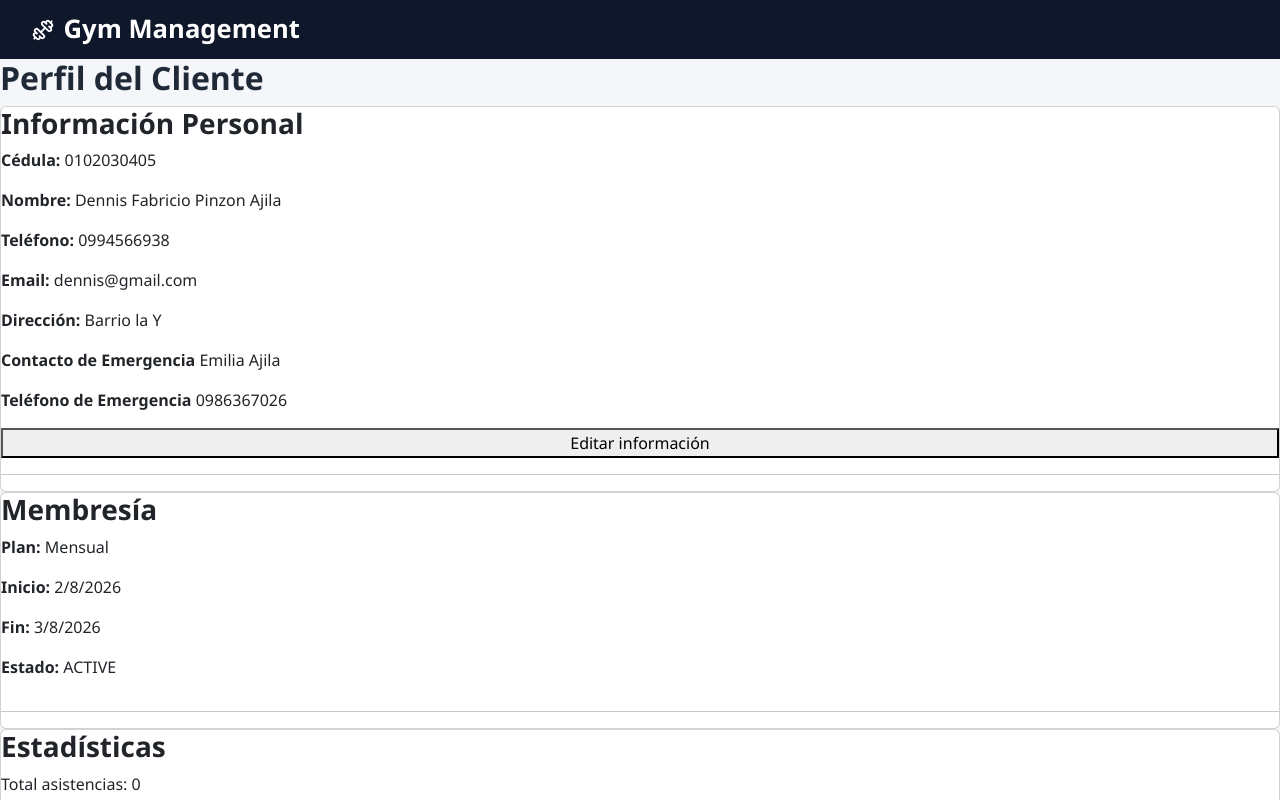
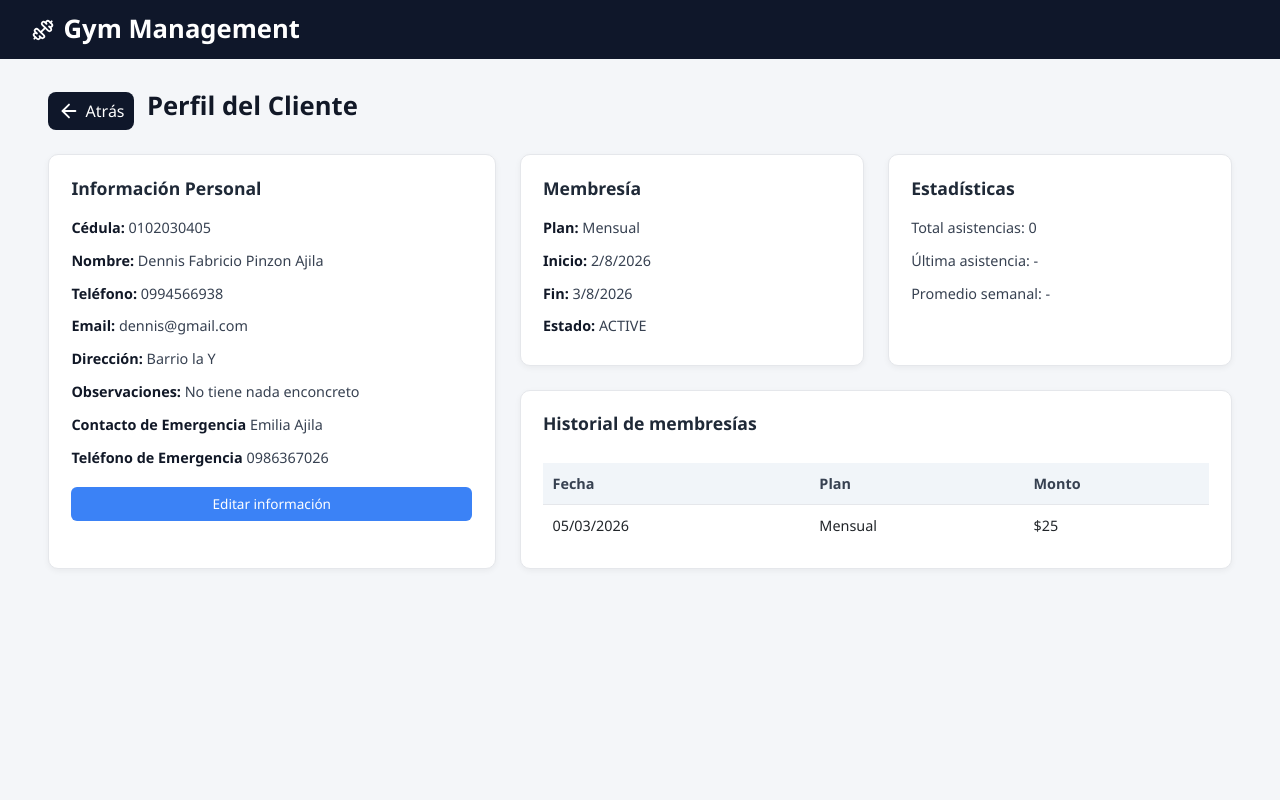
Before and after one commit to Dennis-9430/gym-management, a React (Vite) app: page /clients/1 in a window 1280 px wide. Shown: the top 800 px of the page. Built offline with nearby package versions, Linux system fonts and the light colour scheme.

Commit message:
Realizacion del estilo de la parte de lista clientes y perfil del cliente

```diff
--- a/src/components/clienteProfile/ClientInfo.tsx
+++ b/src/components/clienteProfile/ClientInfo.tsx
@@ -7,7 +7,7 @@ const ClientInfo = ({ client }: ClientProps) => {
     navigate(`/clients/edit/${client.id}`);
   };
   return (
-    <div className="card">
+    <div className="card card-info">
       <h3>Información Personal</h3>
 
       <p>
@@ -26,6 +26,9 @@ const ClientInfo = ({ client }: ClientProps) => {
         <strong>Dirección:</strong> {client.address}
       </p>
       <p>
+        <strong>Observaciones:</strong> {client.notes}
+      </p>
+      <p>
         <strong>Contacto de Emergencia</strong> {client.emergencyContact}
       </p>
       <p>
@@ -34,7 +37,6 @@ const ClientInfo = ({ client }: ClientProps) => {
       <button className="btn-edit" onClick={handleEdit}>
         Editar información
       </button>
-      <hr />
     </div>
   );
 };
--- a/src/components/clienteProfile/ClientMembership.tsx
+++ b/src/components/clienteProfile/ClientMembership.tsx
@@ -4,24 +4,19 @@ const ClientMembership = ({ client }: ClientProps) => {
   return (
     <div className="card">
       <h3>Membresía</h3>
-
       <p>
         <strong>Plan:</strong> {client.memberShip}
       </p>
-
       <p>
         <strong>Inicio:</strong>{" "}
         {client.memberShipStartDate.toLocaleDateString()}
       </p>
-
       <p>
         <strong>Fin:</strong> {client.memberShipEndDate.toLocaleDateString()}
       </p>
-
       <p>
         <strong>Estado:</strong> {client.memberShipStatus}
       </p>
-      <hr />
     </div>
   );
 };
--- a/src/components/clienteProfile/ClientPayments.tsx
+++ b/src/components/clienteProfile/ClientPayments.tsx
@@ -1,8 +1,8 @@
 const ClientPayments = () => {
   return (
-    <div className="card card-full">
+    <div className="card card-history card-full">
       <h3>Historial de membresías</h3>
-
+      <div className="history-wrapper">
         <table className="history-table">
           <thead>
             <tr>
@@ -21,6 +21,7 @@ const ClientPayments = () => {
           </tbody>
         </table>
       </div>
+    </div>
   );
 };
 
--- a/src/components/clienteProfile/ClientStats.tsx
+++ b/src/components/clienteProfile/ClientStats.tsx
@@ -6,7 +6,6 @@ const ClientStats = () => {
       <p>Total asistencias: 0</p>
       <p>Última asistencia: -</p>
       <p>Promedio semanal: -</p>
-      <hr />
     </div>
   );
 };
--- a/src/components/clientes/ClientSearch.tsx
+++ b/src/components/clientes/ClientSearch.tsx
@@ -1,3 +1,4 @@
+import { Search } from "lucide-react";
 interface Props {
   search: string;
   onSearch: (value: string) => void;
@@ -8,7 +9,9 @@ const ClientSearch = ({ search, onSearch, showAll, filterActiver }: Props) => {
   return (
     <div className="clietn-search-bar">
       <div className="search-actions">
-        <h2> Lista de Clientes</h2>
+        <h2>Lista de Clientes</h2>
+
+        <div className="search-input-wrapper">
           <input
             className="client-search"
             type="text"
@@ -16,8 +19,15 @@ const ClientSearch = ({ search, onSearch, showAll, filterActiver }: Props) => {
             value={search}
             onChange={(e) => onSearch(e.target.value)}
           />
+          <Search size={18} className="search-icon" />
+        </div>
+
+        <div className="search-filters">
           <button onClick={showAll}>Todos</button>
-        <button onClick={filterActiver}>Activos</button>
+          <button className="active-filter" onClick={filterActiver}>
+            Activos
+          </button>
+        </div>
       </div>
     </div>
   );
--- a/src/components/clientes/FormClients.tsx
+++ b/src/components/clientes/FormClients.tsx
@@ -1,11 +1,13 @@
 import useClientForm from "../../reducers/useClientForm";
-import { useParams } from "react-router-dom";
+import { useNavigate, useParams } from "react-router-dom";
 import { useClients } from "../../hooks/listClientsHook";
+import React, { useEffect } from "react";
+import { ArrowLeft } from "lucide-react";
 import "../../styles/clientsRegister.css";
-import { useEffect } from "react";
 
 const FormClient = () => {
   const { form, updateField, resetForm } = useClientForm();
+  const navigate = useNavigate();
   const { id } = useParams();
   const { clients } = useClients();
   const clientToEdit = clients.find((c) => c.id === Number(id));
@@ -25,12 +27,26 @@ const FormClient = () => {
   const handleSubmit = (e: React.FormEvent<HTMLFormElement>) => {
     e.preventDefault();
     console.log("cliente", form);
-    resetForm();
+    if (id) {
+      // si está editando
+      navigate(`/clients/${id}`);
+    } else {
+      // si está registrando
+      navigate("/dashboard");
+    }
+  };
+  const handleClose = (e: React.MouseEvent<HTMLButtonElement>) => {
+    e.preventDefault();
+    if (id) {
+      navigate(`/clients/${id}`);
+    } else {
+      navigate("/dashboard");
+    }
   };
   return (
     <main className="register-container">
       <div className="register-card">
-        <h2>Registrar cliente</h2>
+        <h2>{id ? "Editar cliente" : "Registrar cliente"}</h2>
         <form className="register-form" onSubmit={handleSubmit}>
           <div className="form-group full-width">
             <label>Número de Cédula </label>
@@ -58,6 +74,7 @@ const FormClient = () => {
               onChange={(e) => updateField("lastName", e.target.value)}
             />
           </div>
+
           <div className="form-group full-width">
             <label>Dirección Domiciliaria</label>
             <input
@@ -66,6 +83,7 @@ const FormClient = () => {
               onChange={(e) => updateField("address", e.target.value)}
             />
           </div>
+
           <div className="form-group">
             <label>Email</label>
             <input
@@ -84,6 +102,7 @@ const FormClient = () => {
               onChange={(e) => updateField("phone", e.target.value)}
             />
           </div>
+
           <div className="form-group">
             <label>Contacto de Emergencia</label>
             <input
@@ -114,6 +133,9 @@ const FormClient = () => {
           <button className="btn-register" type="submit">
             {id ? "Actualizar cliente" : "Registrar cliente"}
           </button>
+          <button type="button" onClick={handleClose} className="btn-register">
+            {id ? "Volver al perfil" : "Cancelar"}
+          </button>
         </form>
       </div>
     </main>
--- a/src/pages/clients/ClientProfile.tsx
+++ b/src/pages/clients/ClientProfile.tsx
@@ -1,21 +1,34 @@
-import { useParams } from "react-router-dom";
+import { useParams, useNavigate } from "react-router-dom";
 import { useClients } from "../../hooks/listClientsHook";
 import ClientInfo from "../../components/clienteProfile/ClientInfo";
 import ClientStats from "../../components/clienteProfile/ClientStats";
 import ClientMembership from "../../components/clienteProfile/ClientMembership";
 import ClientPayments from "../../components/clienteProfile/ClientPayments";
+import { ArrowLeft } from "lucide-react";
+import "../../styles/clientProfileCss/ClientProfile.css";
 //import ClientAttendance from "../../components/clienteProfile/ClientAttendance";
 
 const ClientProfile = () => {
   const { id } = useParams();
   const { clients } = useClients();
   const client = clients.find((c) => c.id === Number(id));
+  const navigate = useNavigate();
+  if (!client) return <p>Cliente no encontrado</p>;
+  const handleClose = (e: React.MouseEvent<HTMLButtonElement>) => {
+    e.preventDefault();
+    navigate(`/clients/list`);
+  };
+  return (
+    <main>
+      <div className="client-profile-container">
+        <div className="profile-header">
+          <button className="btn-back" onClick={handleClose}>
+            <ArrowLeft size={22} />
+            Atrás
+          </button>
 
-  if (!client) return <p>Cliente no encontrado</p>;
-
-  return (
-    <div className="client-profile-container">
           <h2 className="profile-title">Perfil del Cliente</h2>
+        </div>
 
         <div className="profile-grid">
           <ClientInfo client={client} />
@@ -27,6 +40,7 @@ const ClientProfile = () => {
           <ClientPayments />
         </div>
       </div>
+    </main>
   );
 };
 
--- /dev/null
+++ b/src/styles/clientProfileCss/ClientProfile.css
@@ -0,0 +1,181 @@
+/* container */
+
+.client-profile-container {
+  width: 100%;
+  max-width: 1400px;
+  margin: 0 auto;
+
+  padding: 2rem clamp(1rem, 4vw, 3rem);
+
+  min-height: calc(100vh - 60px);
+}
+
+/* header perfil (back + titulo) */
+
+.profile-header {
+  display: flex;
+  align-items: center;
+  gap: 0.8rem;
+  margin-bottom: 1.5rem;
+}
+
+/* botón volver */
+
+.btn-back {
+  background: #0f172a;
+  border: none;
+  color: white;
+  border-radius: 8px;
+  padding: 0.45rem 0.6rem;
+  cursor: pointer;
+  display: flex;
+  align-items: center;
+  gap: 6px;
+  justify-content: center;
+  transition: all 0.2s ease;
+}
+
+.btn-back svg {
+  width: 22px;
+  height: 22px;
+}
+
+.btn-back:hover {
+  background: #1e293b;
+  transform: translateX(-2px);
+}
+
+/* titulo */
+
+.profile-title {
+  font-size: 1.6rem;
+  font-weight: 600;
+  color: #111827;
+}
+
+/* grid layout */
+
+.profile-grid {
+  display: grid;
+  grid-template-columns: 1.3fr 1fr 1fr;
+  gap: 1.5rem;
+}
+
+/* layout cards */
+
+.card-info {
+  grid-row: span 2;
+}
+
+.card-history {
+  grid-column: span 2;
+}
+
+/* cards */
+
+.card {
+  background: white;
+  border-radius: 10px;
+  padding: 1.4rem;
+  border: 1px solid #e5e7eb;
+
+  box-shadow: 0 2px 6px rgba(0, 0, 0, 0.05);
+  transition:
+    transform 0.15s ease,
+    box-shadow 0.15s ease;
+}
+
+.card:hover {
+  transform: translateY(-2px);
+  box-shadow: 0 6px 14px rgba(0, 0, 0, 0.08);
+}
+
+/* títulos card */
+
+.card h3 {
+  font-size: 1.1rem;
+  margin-bottom: 0.8rem;
+  color: #1f2937;
+}
+
+/* texto */
+
+.card p {
+  font-size: 0.9rem;
+  margin: 0.35rem 0;
+  color: #374151;
+}
+
+.card strong {
+  color: #111827;
+}
+
+/* botón editar */
+
+.btn-edit {
+  margin-top: 0.8rem;
+  padding: 0.45rem 0.9rem;
+  border-radius: 6px;
+  border: none;
+  background: #3b82f6;
+  color: white;
+  font-size: 0.85rem;
+  cursor: pointer;
+  transition: background 0.2s;
+}
+
+.btn-edit:hover {
+  background: #2563eb;
+}
+
+/* historial */
+
+.history-wrapper {
+  margin-top: 1rem;
+  max-height: 200px;
+  overflow-y: auto;
+}
+
+/* tabla historial */
+
+.history-table {
+  width: 100%;
+  border-collapse: collapse;
+  font-size: 0.9rem;
+}
+
+.history-table thead {
+  background: #f1f5f9;
+}
+
+.history-table th {
+  text-align: left;
+  padding: 0.6rem;
+  font-weight: 600;
+  color: #374151;
+}
+
+.history-table td {
+  padding: 0.6rem;
+  border-top: 1px solid #e5e7eb;
+}
+
+/* hover filas */
+
+.history-table tbody tr:hover {
+  background: #f9fafb;
+}
+
+/* responsive */
+
+@media (max-width: 900px) {
+  .profile-grid {
+    grid-template-columns: 1fr;
+  }
+
+  .card-info,
+  .card-history {
+    grid-column: auto;
+    grid-row: auto;
+  }
+}
--- a/src/styles/clientsRegister.css
+++ b/src/styles/clientsRegister.css
@@ -58,7 +58,7 @@
 }
 /*buttons*/
 .btn-register {
-  grid-column: span 2;
+  grid-column: span 1;
   margin-top: 1rem;
   padding: 0.7rem;
   background: #2563eb;
@@ -75,6 +75,17 @@
 .btn-register:hover {
   background: #1d4ed8;
 }
+.btn-back {
+  border: none;
+  background: #f3f4f6;
+  padding: 8px;
+  border-radius: 8px;
+  cursor: pointer;
+}
+
+.btn-back:hover {
+  background: #e5e7eb;
+}
 /*responsive*/
 @media (max-width: 768px) {
   .register-form {
```
Also changed, not shown: src/styles/listClients.css (+152 -25 lines). Lines whose indentation alone changed are shown as unchanged.
